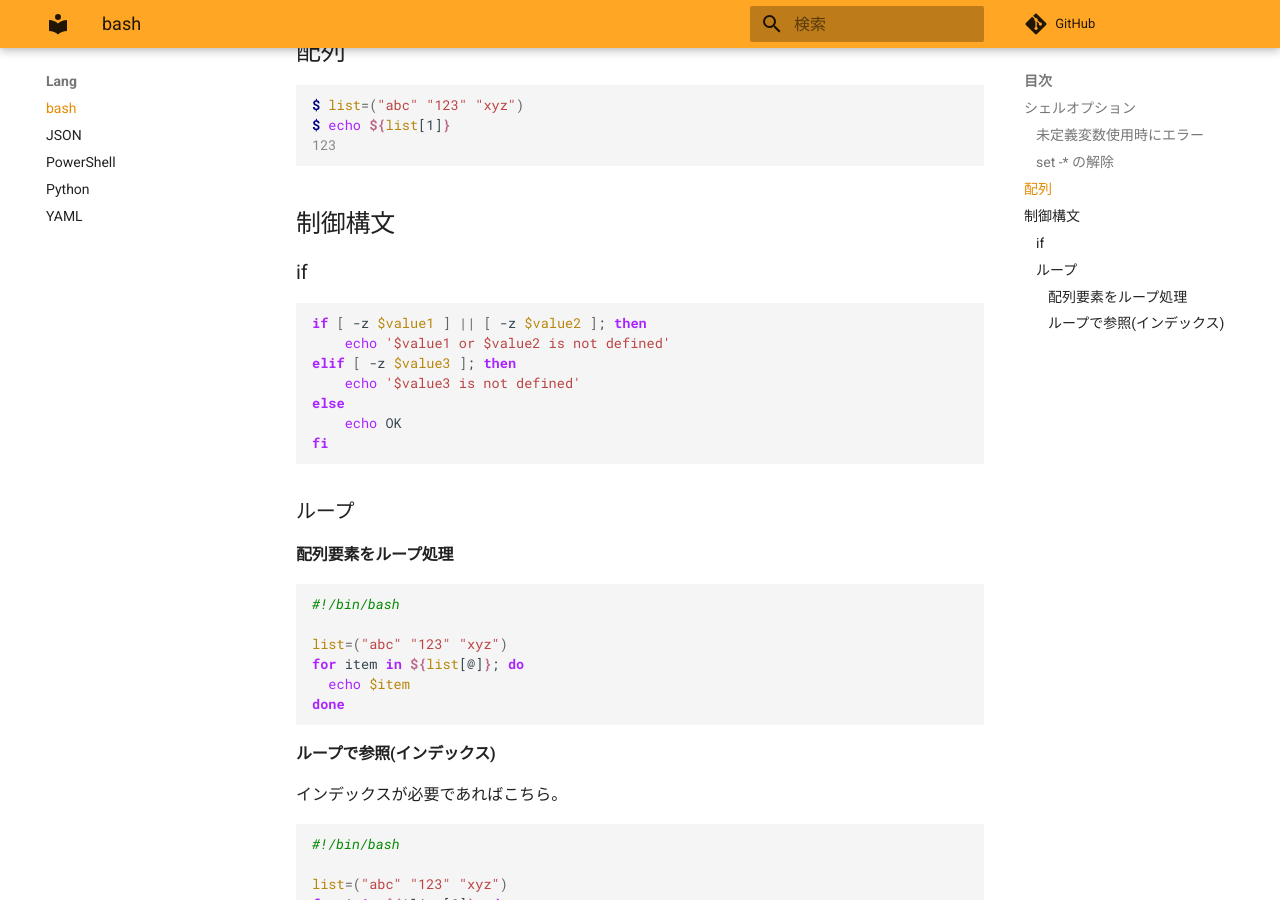
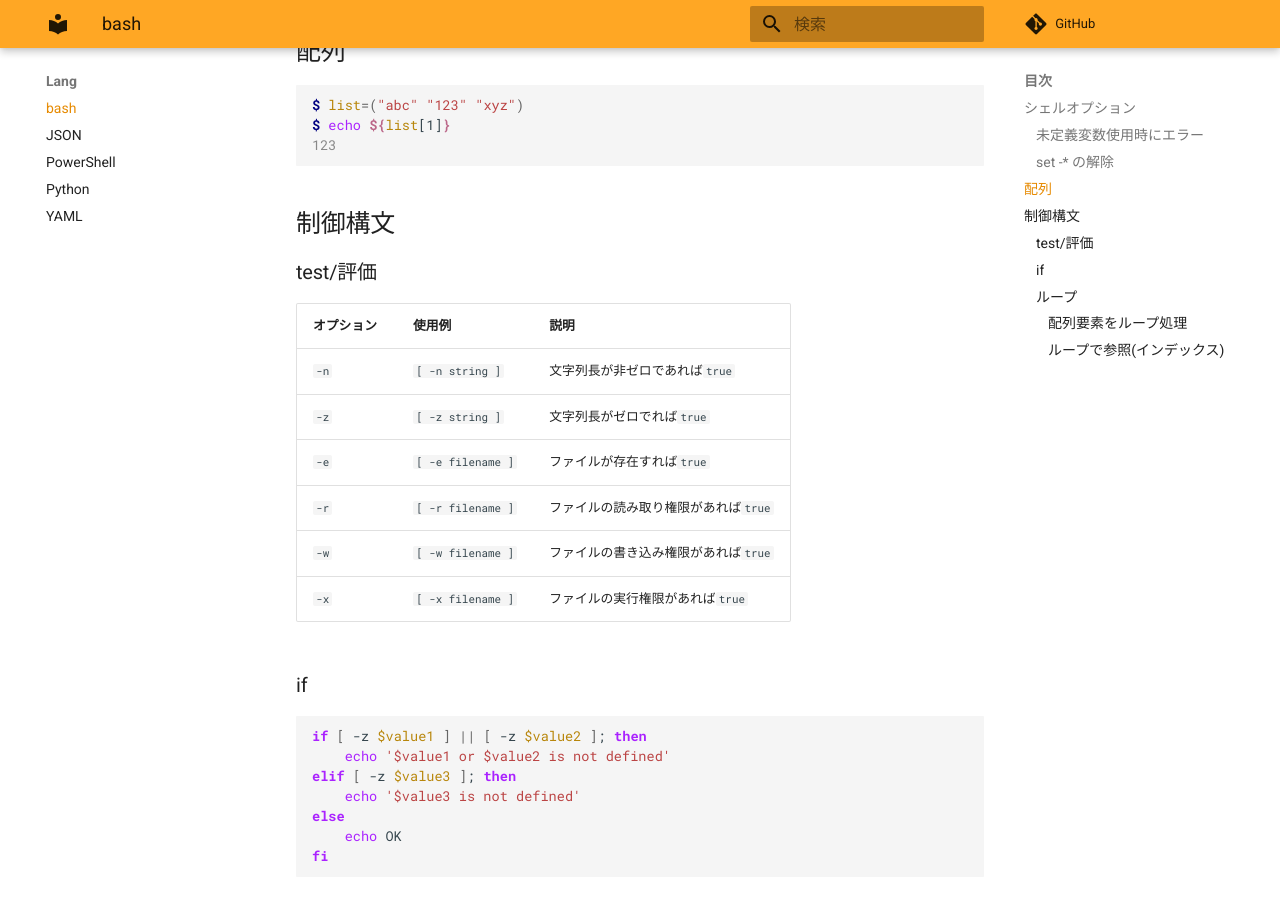
Before and after one commit to zaki-lknr/docs, an MkDocs documentation site: the page built from docs/lang/bash.md, in a window 1280 px wide and 900 px high, scrolled down 776 px. Built offline with MkDocs 1.6.1 and Material for MkDocs 9.7.7, drawn with Linux system fonts in a browser that asks for light colours; comment, search, counter and statistics services are not loaded.

Commit message:
add: lang/bash: testとオプション

````diff
--- a/docs/lang/bash.md
+++ b/docs/lang/bash.md
@@ -35,6 +35,17 @@ $ echo ${list[1]}
 ```
 
 ## 制御構文
+
+### test/評価
+
+| オプション | 使用例               | 説明                    |
+| ----- | ----------------- | --------------------- |
+| `-n`  | `[ -n string ]`   | 文字列長が非ゼロであれば`true`    |
+| `-z`  | `[ -z string ]`   | 文字列長がゼロでれば`true`      |
+| `-e`  | `[ -e filename ]` | ファイルが存在すれば`true`      |
+| `-r`  | `[ -r filename ]` | ファイルの読み取り権限があれば`true` |
+| `-w`  | `[ -w filename ]` | ファイルの書き込み権限があれば`true` |
+| `-x`  | `[ -x filename ]` | ファイルの実行権限があれば`true`   |
 
 ### if
 
````
